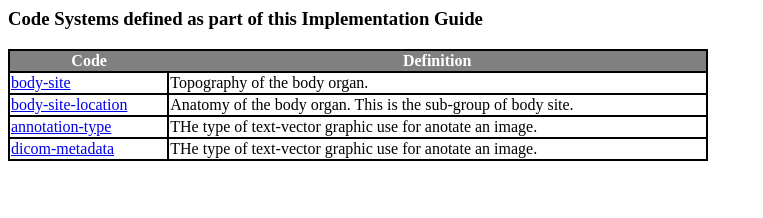
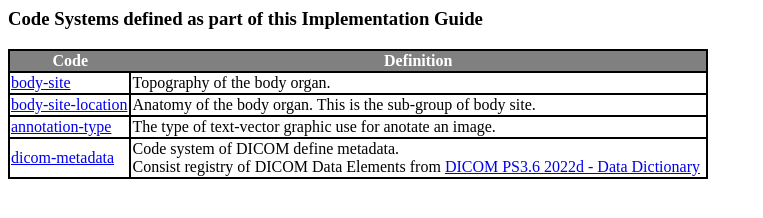
Before and after one commit to misac-tcu/code-system, a plain HTML site: page code-system.html in a window 1280 px wide. Shown: the whole page, without its empty margins (0-763 px from the left). Drawn offline with Linux system fonts and the light colour scheme.

Commit message:
221030 change codesystem.html

```diff
--- a/code-system.html
+++ b/code-system.html
@@ -43,13 +43,13 @@
                 <td><a href="https://misac-tcu.github.io/code-system/annotation-type.html"
                         target="_self">annotation-type</a>
                 </td>
-                <td>THe type of text-vector graphic use for anotate an image.</td>
+                <td>The type of text-vector graphic use for anotate an image.</td>
             </tr>
             <tr>
                 <td><a href="https://misac-tcu.github.io/code-system/dicom-metadata.html"
                         target="_self">dicom-metadata</a>
                 </td>
-                <td>THe type of text-vector graphic use for anotate an image.</td>
+                <td>Code system of DICOM define metadata. <br>Consist registry of DICOM Data Elements from <a href="https://dicom.nema.org/medical/dicom/current/output/chtml/part06/chapter_6.html">DICOM PS3.6 2022d - Data Dictionary</a></td>
             </tr>
         </table>
     </form>
```
